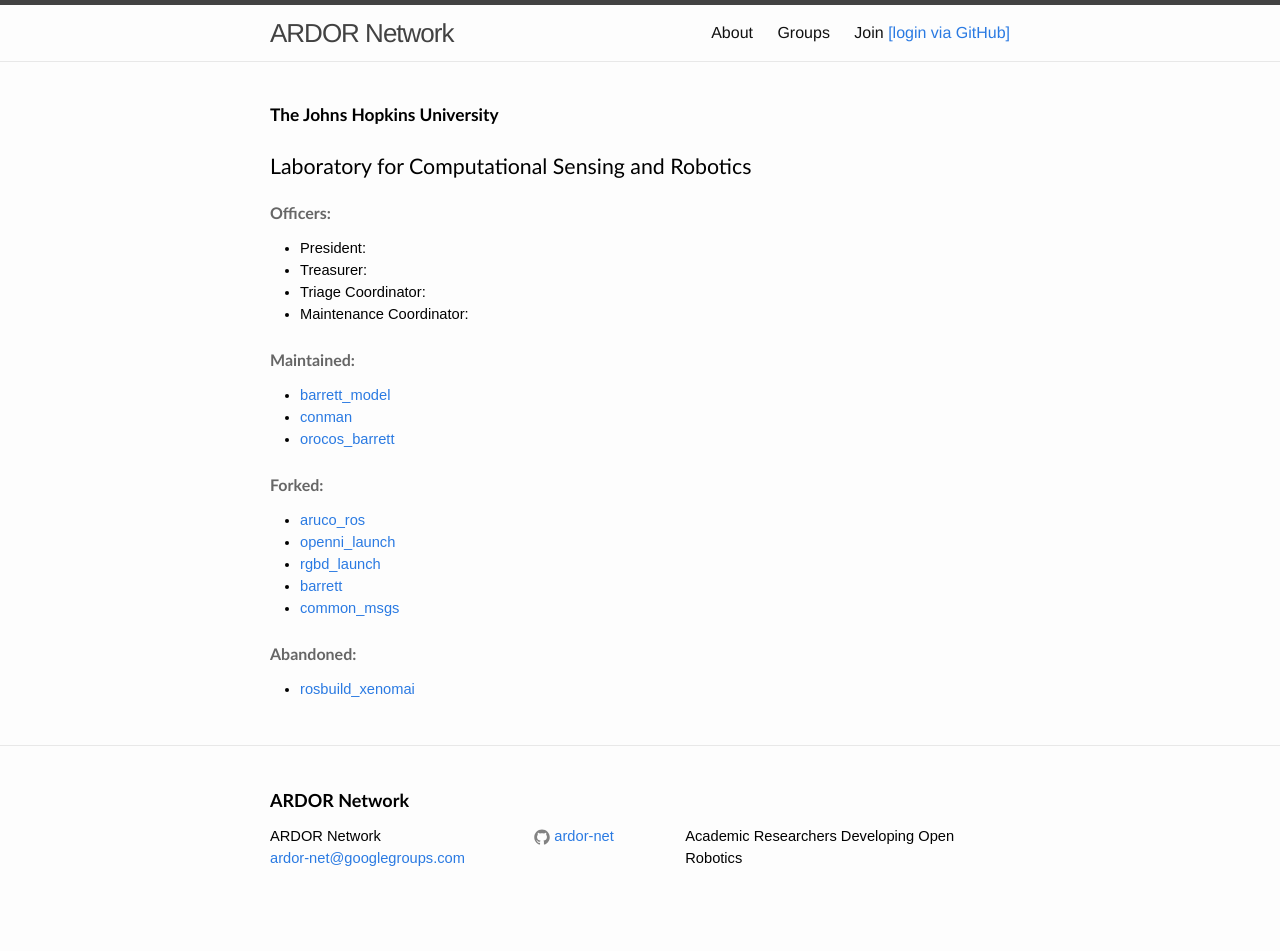
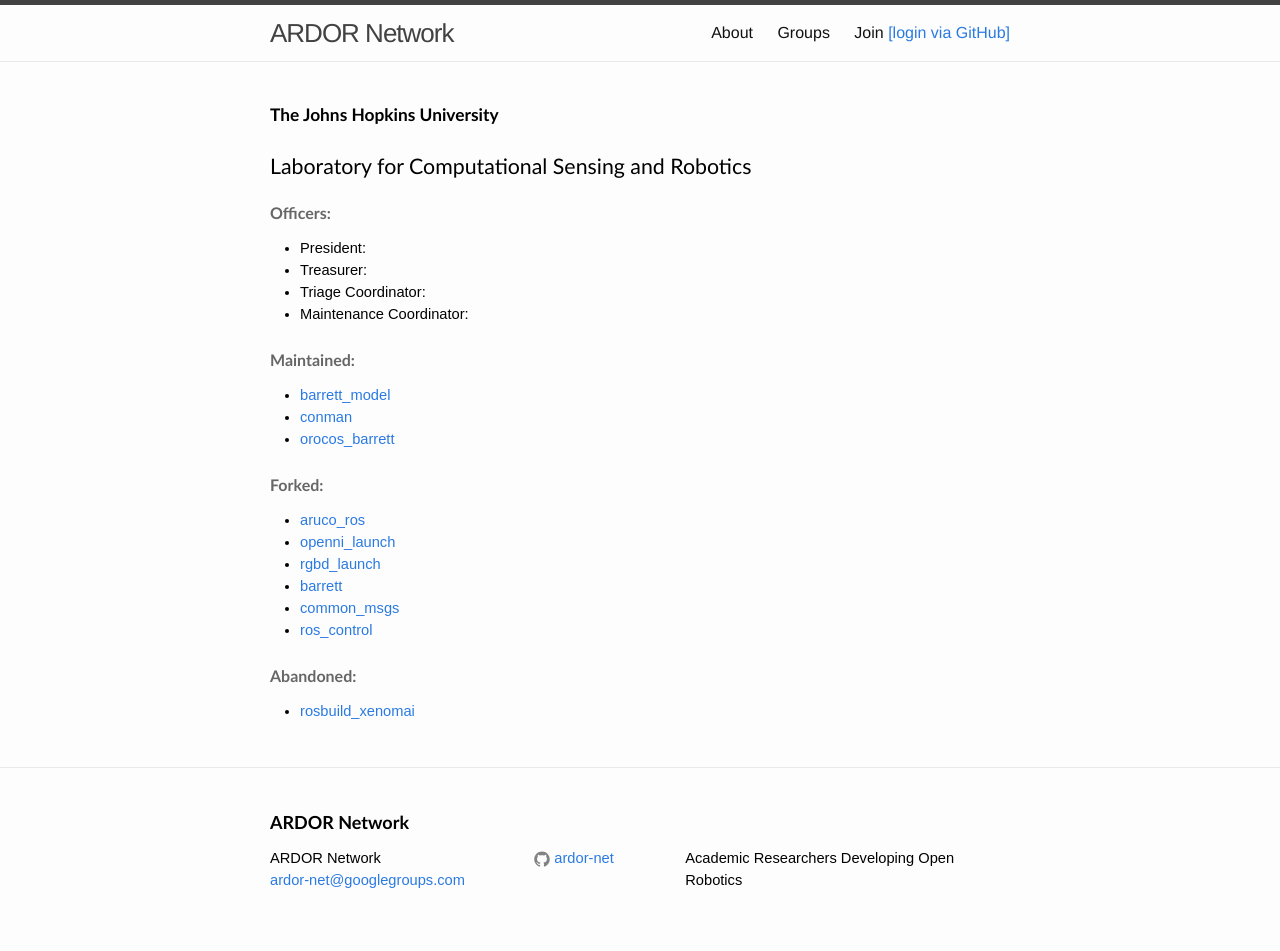
Before and after one commit to ardor-net/ardor-net.github.io, a Jekyll site: the page built from groups/jhu-lcsr.md, in a window 1280 px wide. Built offline with Jekyll 4.4.1, drawn with Linux system fonts in a browser that asks for light colours; comment, search, counter and statistics services are not loaded; before the commit the page ends 929 px from its top, so only the background shows below that.

Commit message:
jhu-lcsr: adding ros_control fork

```diff
--- a/_data/group/jhu-lcsr.json
+++ b/_data/group/jhu-lcsr.json
@@ -37,6 +37,10 @@
       "name": "barrett"},
     { "server": "github",
       "ns": "jhu-lcsr-forks",
-      "name": "common_msgs"}
+      "name": "common_msgs"},
+    { "server": "github",
+      "ns": "jhu-lcsr-forks",
+      "name": "ros_control"}
+
   ]
 }
```
